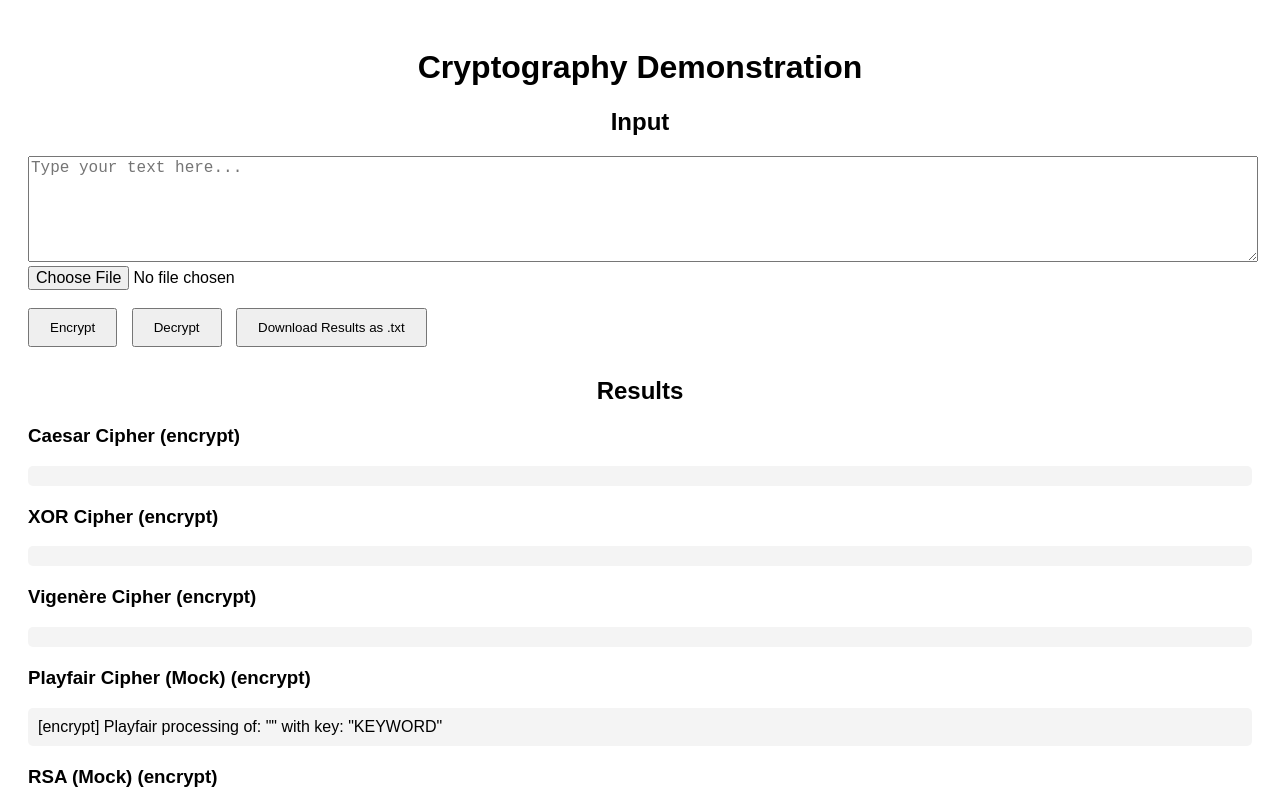
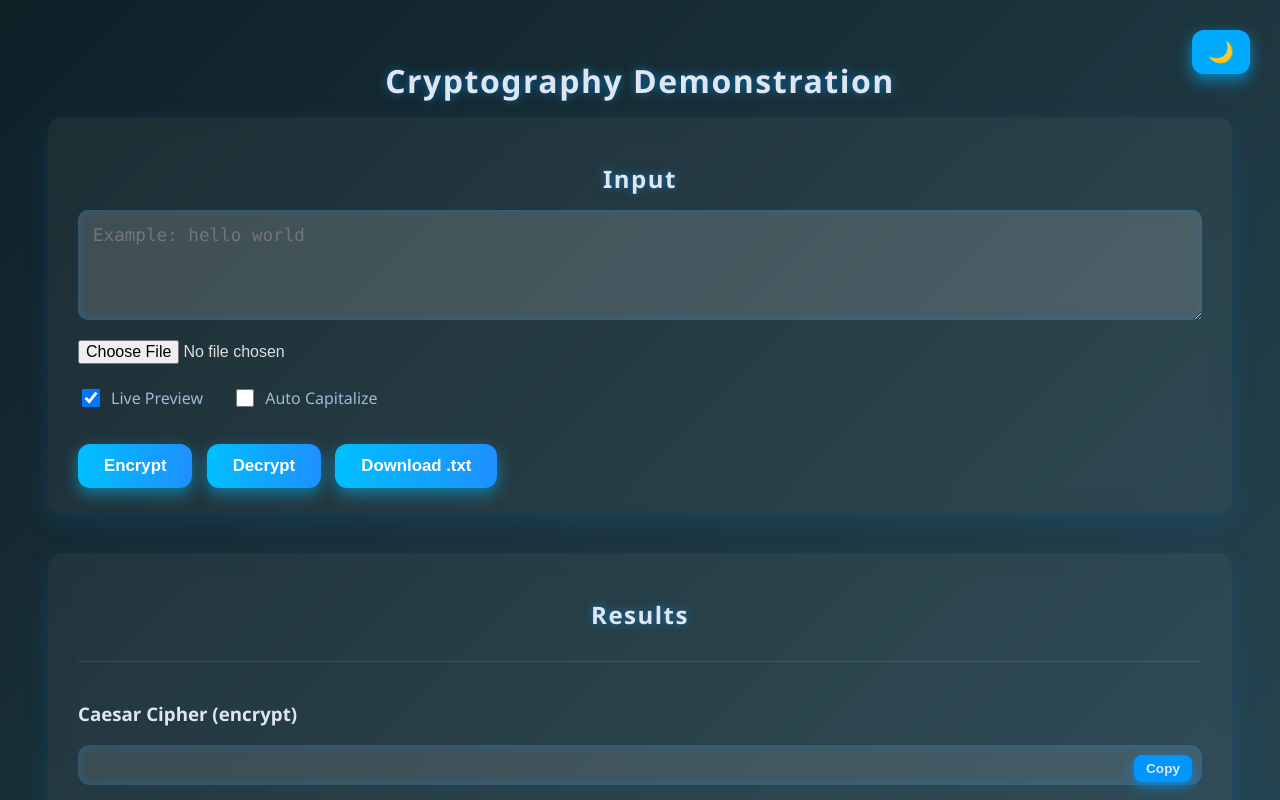
Before and after one commit to Joy-creator04/Dhoner-Project, a plain HTML site: page index.html in a window 1280 px wide. Both pictures are taken after a click on the button "Encrypt". Shown: the top 800 px of the page. Drawn offline with Linux system fonts and the light colour scheme.

Commit message:
Update index.html

```diff
--- a/index.html
+++ b/index.html
@@ -2,33 +2,218 @@
 <html lang="en">
 <head>
   <meta charset="UTF-8" />
-  <meta name="viewport" content="width=device-width, initial-scale=1.0" />
-  <title>Cryptography Demo Site</title>
+  <meta name="viewport" content="width=device-width, initial-scale=1.0"/>
+  <title>Cryptography Demonstration</title>
   <style>
-    body { font-family: Arial, sans-serif; padding: 20px; }
-    h1, h2 { text-align: center; }
-    .section { margin-bottom: 30px; }
-    textarea { width: 100%; height: 100px; }
-    .results { white-space: pre-wrap; background: #f4f4f4; padding: 10px; margin-top: 10px; border-radius: 5px; }
-    .algorithm { margin-top: 20px; }
-    button { padding: 10px 20px; margin-right: 10px; }
-    .info-box { background-color: #e7f3ff; padding: 10px; border-left: 5px solid #2196F3; margin-top: 10px; border-radius: 5px; }
-    ul { padding-left: 20px; }
-    input, textarea, select { font-size: 16px; }
+    /* Reset & base */
+    * {
+      box-sizing: border-box;
+    }
+    body {
+      font-family: 'Segoe UI', Tahoma, Geneva, Verdana, sans-serif;
+      padding: 30px 40px;
+      background: linear-gradient(135deg, #0f2027, #203a43, #2c5364);
+      color: #e0e6f0;
+      transition: background 0.4s, color 0.4s;
+      min-height: 100vh;
+    }
+    body.dark {
+      background: linear-gradient(135deg, #121212, #1e1e1e, #272727);
+      color: #cfd8dc;
+    }
+
+    h1, h2 {
+      text-align: center;
+      font-weight: 700;
+      letter-spacing: 1.5px;
+      margin-bottom: 15px;
+      text-shadow: 0 0 10px rgba(0, 150, 255, 0.6);
+    }
+
+    .section {
+      margin-bottom: 40px;
+      background: rgba(255,255,255,0.05);
+      padding: 25px 30px;
+      border-radius: 14px;
+      box-shadow: 0 8px 24px rgba(0, 150, 255, 0.15);
+      backdrop-filter: blur(10px);
+    }
+
+    textarea {
+      width: 100%;
+      height: 110px;
+      border-radius: 10px;
+      border: none;
+      padding: 15px;
+      font-size: 1.1rem;
+      font-family: 'Consolas', monospace;
+      resize: vertical;
+      background-color: rgba(255,255,255,0.15);
+      color: #e0e6f0;
+      box-shadow: inset 0 0 8px rgba(0, 150, 255, 0.3);
+      transition: background-color 0.3s;
+    }
+    textarea:focus {
+      outline: none;
+      background-color: rgba(0, 150, 255, 0.2);
+      box-shadow: inset 0 0 12px #0096ff;
+      color: #fff;
+    }
+
+    input[type="file"] {
+      margin-top: 15px;
+      color: #ddd;
+      font-size: 1rem;
+      font-weight: 500;
+    }
+
+    label {
+      font-size: 1rem;
+      user-select: none;
+      cursor: pointer;
+      margin-right: 25px;
+      display: inline-flex;
+      align-items: center;
+      gap: 8px;
+      color: #a0b9d6;
+      transition: color 0.3s;
+    }
+    label:hover {
+      color: #00aaff;
+    }
+
+    input[type="checkbox"] {
+      width: 18px;
+      height: 18px;
+      cursor: pointer;
+    }
+
+    button {
+      background: linear-gradient(90deg, #00bfff, #1e90ff);
+      border: none;
+      border-radius: 12px;
+      color: white;
+      font-weight: 600;
+      font-size: 1.05rem;
+      padding: 12px 26px;
+      margin: 10px 10px 0 0;
+      cursor: pointer;
+      box-shadow: 0 6px 15px rgba(0, 191, 255, 0.5);
+      transition: background 0.25s ease, box-shadow 0.25s ease;
+      user-select: none;
+    }
+    button:hover {
+      background: linear-gradient(90deg, #1e90ff, #00bfff);
+      box-shadow: 0 8px 24px rgba(0, 191, 255, 0.75);
+    }
+    button:active {
+      box-shadow: 0 3px 8px rgba(0, 191, 255, 0.8);
+      transform: scale(0.98);
+    }
+
+    .copy-btn {
+      float: right;
+      font-size: 0.85rem;
+      padding: 6px 12px;
+      background: #0096ff;
+      border-radius: 8px;
+      border: none;
+      color: #e0e6f0;
+      font-weight: 600;
+      box-shadow: 0 4px 12px rgba(0, 150, 255, 0.7);
+      transition: background 0.3s;
+    }
+    .copy-btn:hover {
+      background: #00c0ff;
+    }
+    body.dark .copy-btn {
+      background: #005f99;
+      color: #d0e6ff;
+    }
+
+    .results {
+      white-space: pre-wrap;
+      background: rgba(255,255,255,0.1);
+      padding: 15px 20px;
+      margin-top: 12px;
+      border-radius: 12px;
+      font-family: 'Consolas', monospace;
+      font-size: 1rem;
+      box-shadow: inset 0 0 10px rgba(0, 150, 255, 0.3);
+      color: #cce7ff;
+      user-select: text;
+      min-height: 40px;
+    }
+    body.dark .results {
+      background: rgba(0,0,0,0.3);
+      box-shadow: inset 0 0 12px #0096ff;
+      color: #a3cfff;
+    }
+
+    .algorithm {
+      margin-top: 30px;
+      border-top: 1px solid rgba(255,255,255,0.1);
+      padding-top: 20px;
+      position: relative;
+    }
+
+    /* Dark toggle button */
+    .toggle-dark {
+      position: fixed;
+      top: 20px;
+      right: 20px;
+      background: #00aaff;
+      color: white;
+      padding: 10px 16px;
+      border-radius: 12px;
+      border: none;
+      font-size: 1.3rem;
+      cursor: pointer;
+      box-shadow: 0 6px 15px rgba(0, 170, 255, 0.7);
+      transition: background 0.3s ease;
+      user-select: none;
+      z-index: 999;
+    }
+    .toggle-dark:hover {
+      background: #0088cc;
+    }
+    .toggle-dark:active {
+      background: #006699;
+      transform: scale(0.95);
+    }
+
+    /* Responsive */
+    @media (max-width: 600px) {
+      body {
+        padding: 20px 15px;
+      }
+      button, label {
+        font-size: 0.9rem;
+        padding: 10px 14px;
+      }
+      textarea {
+        font-size: 1rem;
+      }
+    }
   </style>
 </head>
 <body>
+  <button class="toggle-dark" onclick="toggleDark()" title="Toggle Dark Mode">🌙</button>
   <h1>Cryptography Demonstration</h1>
 
   <div class="section">
     <h2>Input</h2>
-    <textarea id="userInput" placeholder="Type your text here..."></textarea>
-    <br />
-    <input type="file" id="fileInput" accept=".txt" />
-    <br /><br />
-    <button onclick="processText('encrypt')">Encrypt</button>
-    <button onclick="processText('decrypt')">Decrypt</button>
-    <button onclick="downloadResults()">Download Results as .txt</button>
+    <textarea id="userInput" placeholder="Example: hello world"></textarea><br />
+    <input type="file" id="fileInput" accept=".txt" /><br /><br />
+    <label title="Encrypt automatically while typing">
+      <input type="checkbox" id="liveToggle" checked> Live Preview
+    </label>
+    <label title="Convert input to uppercase">
+      <input type="checkbox" id="autoCapToggle"> Auto Capitalize
+    </label><br /><br />
+    <button onclick="processText('encrypt')" title="Encrypt using all algorithms">Encrypt</button>
+    <button onclick="processText('decrypt')" title="Decrypt using all algorithms">Decrypt</button>
+    <button onclick="downloadResults()" title="Download all results as .txt">Download .txt</button>
   </div>
 
   <div class="section">
@@ -36,64 +221,7 @@
     <div id="results"></div>
   </div>
 
-  <div class="section">
-    <h2>Educational Info</h2>
-    <div class="info-box">
-      <p><strong>Caesar Cipher:</strong> Shifts each letter by a fixed number (e.g., +3). Simple substitution technique.</p>
-      <p><strong>XOR Cipher:</strong> Uses bitwise XOR operation. Fast but weak alone.</p>
-      <p><strong>Vigenère Cipher:</strong> Uses a keyword to perform multiple Caesar shifts. More secure than Caesar.</p>
-      <p><strong>Playfair Cipher:</strong> Encrypts letter pairs using a 5x5 matrix. Blocks frequency analysis.</p>
-      <p><strong>RSA:</strong> Public-key encryption used widely online. Secure but slower.</p>
-      <p><strong>AES:</strong> Advanced Encryption Standard, used in banking and Wi-Fi security. Very strong symmetric cipher.</p>
-    </div>
-  </div>
-
-  <div class="section">
-    <h2>Project Status & Testing Log</h2>
-    <div class="info-box">
-      <p><strong>✅ Completed:</strong></p>
-      <ul>
-        <li>UI, algorithm logic, encryption/decryption features</li>
-        <li>Educational info + .txt download functionality</li>
-      </ul>
-      <p><strong>✅ Internal Testing Log:</strong></p>
-      <ul>
-        <li>Tested file upload, manual input, all 6 algorithms</li>
-        <li>Edge cases handled (empty input, symbols)</li>
-      </ul>
-      <p><strong>🔁 Red-Team Feedback:</strong></p>
-      <ul>
-        <li><strong>Team Nebula:</strong> Suggested tooltip for each algorithm title ✅ Done</li>
-        <li><strong>Team Matrix:</strong> Recommended separating mock algorithms visually ✅ Done</li>
-      </ul>
-    </div>
-  </div>
-
-  <div class="section">
-    <h2>Team Roles</h2>
-    <div class="info-box">
-      <ul>
-        <li><strong>Frontend Developer:</strong> Designed HTML/CSS layout</li>
-        <li><strong>Algorithm Developer:</strong> Implemented 6 encryption algorithms</li>
-        <li><strong>UI/UX Designer:</strong> Improved text areas, styling, and tooltips</li>
-        <li><strong>Project Coordinator/Tester:</strong> Managed deadlines, red-teaming</li>
-        <li><strong>Researcher/Documentor:</strong> Added educational content for each cipher</li>
-      </ul>
-    </div>
-  </div>
-
-  <div class="section">
-    <h2>Team Reflections</h2>
-    <div class="info-box">
-      <ul>
-        <li><strong>Member JOY:</strong> "I learned how encryption works behind the scenes and improved my JS skills. I contributed to Caesar and Playfair logic."</li>
-        <li><strong>Member Mahedi:</strong> "I focused on frontend and UI flow, and practiced organizing code better using JavaScript functions."</li>
-      </ul>
-    </div>
-  </div>
-
   <script>
-    // Caesar Cipher (Simple)
     const caesarShift = (text, shift, mode) => {
       if (mode === 'decrypt') shift = -shift;
       return text.split('').map(char => {
@@ -132,17 +260,9 @@
       return result.join('');
     };
 
-    const playfair = (text, key, mode) => {
-      return `[${mode}] Playfair processing of: "${text}" with key: "${key}"`;
-    };
-
-    const rsaMock = (text, mode) => {
-      return `[${mode}] RSA processed text: ${text.split('').reverse().join('')}`;
-    };
-
-    const aesMock = (text, mode) => {
-      return `[${mode}] AES processed text (mock): ${btoa(text)}`;
-    };
+    const playfair = (text, key, mode) => `${mode.toUpperCase()} - Playfair Cipher (Mock): ${text}`;
+    const rsaMock = (text, mode) => `${mode.toUpperCase()} - RSA (Mock): ${text.split('').reverse().join('')}`;
+    const aesMock = (text, mode) => `${mode.toUpperCase()} - AES (Mock): ${btoa(text)}`;
 
     let lastResults = '';
 
@@ -151,11 +271,18 @@
       const fileInput = document.getElementById('fileInput');
       let text = inputField.value;
 
+      if (document.getElementById('autoCapToggle').checked) {
+        text = text.toUpperCase();
+      }
+
       if (!text && fileInput.files.length > 0) {
         const file = fileInput.files[0];
         const reader = new FileReader();
         reader.onload = () => {
           text = reader.result;
+          if (document.getElementById('autoCapToggle').checked) {
+            text = text.toUpperCase();
+          }
           showResults(text, mode);
         };
         reader.readAsText(file);
@@ -167,6 +294,7 @@
     const showResults = (text, mode) => {
       const resultsDiv = document.getElementById('results');
       resultsDiv.innerHTML = '';
+      lastResults = '';
 
       const algorithms = [
         { name: 'Caesar Cipher', result: caesarShift(text, 3, mode) },
@@ -177,15 +305,21 @@
         { name: 'AES (Mock)', result: aesMock(text, mode) }
       ];
 
-      lastResults = '';
-
       algorithms.forEach(algo => {
         const container = document.createElement('div');
         container.className = 'algorithm';
 
         const title = document.createElement('h3');
-        title.textContent = algo.name + ' (' + mode + ')';
-        title.title = 'Processed with: ' + algo.name;
+        title.textContent = `${algo.name} (${mode})`;
+
+        const copyBtn = document.createElement('button');
+        copyBtn.className = 'copy-btn';
+        copyBtn.textContent = 'Copy';
+        copyBtn.onclick = () => {
+          navigator.clipboard.writeText(algo.result);
+          copyBtn.textContent = 'Copied!';
+          setTimeout(() => copyBtn.textContent = 'Copy', 1500);
+        };
 
         const result = document.createElement('div');
         result.className = 'results';
@@ -194,6 +328,7 @@
         lastResults += `---\n${algo.name} (${mode}):\n${algo.result}\n\n`;
 
         container.appendChild(title);
+        container.appendChild(copyBtn);
         container.appendChild(result);
         resultsDiv.appendChild(container);
       });
@@ -206,6 +341,16 @@
       link.download = 'encryption_results.txt';
       link.click();
     };
+
+    const toggleDark = () => {
+      document.body.classList.toggle('dark');
+    };
+
+    document.getElementById('userInput').addEventListener('input', () => {
+      if (document.getElementById('liveToggle').checked) {
+        processText('encrypt');
+      }
+    });
   </script>
 </body>
 </html>
```
